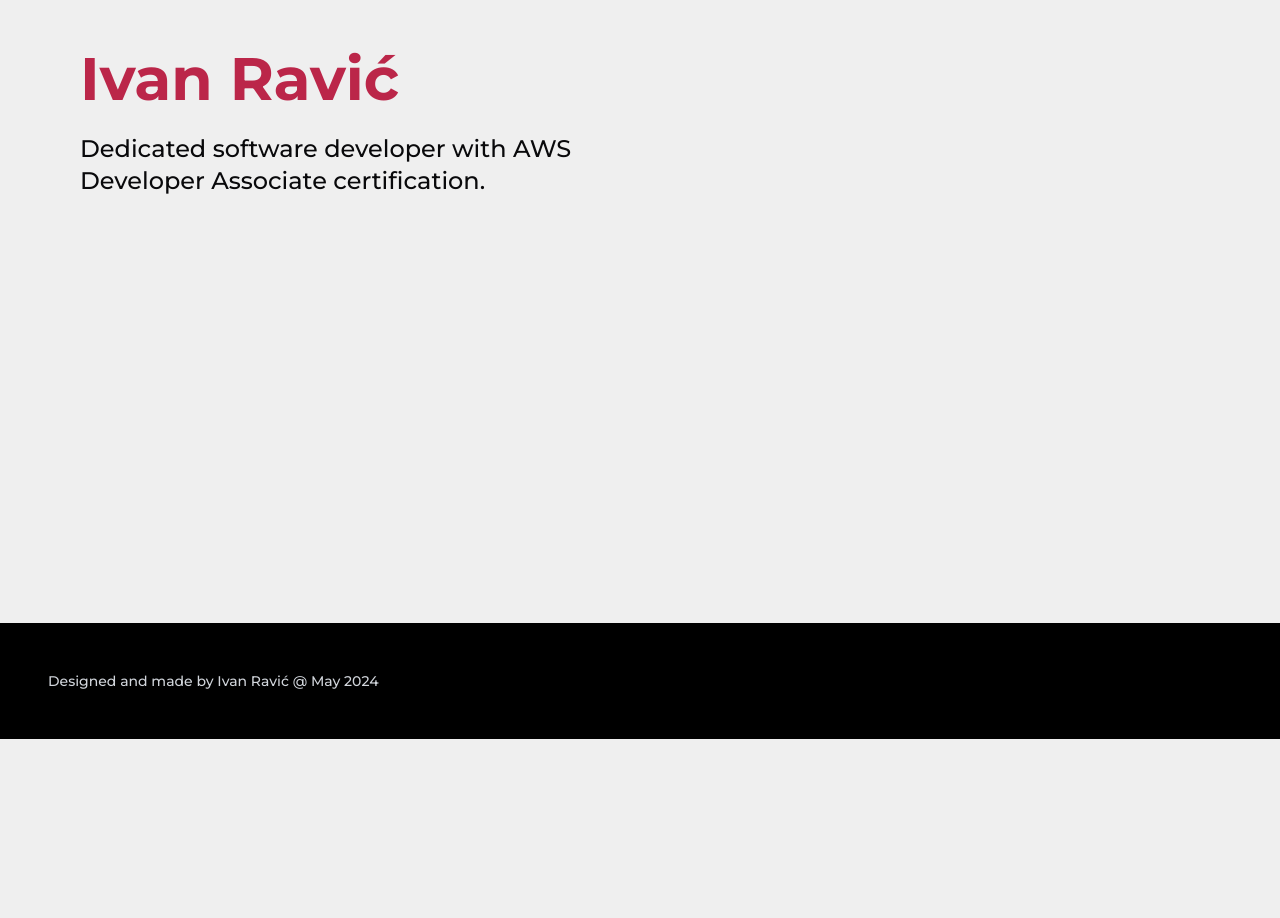
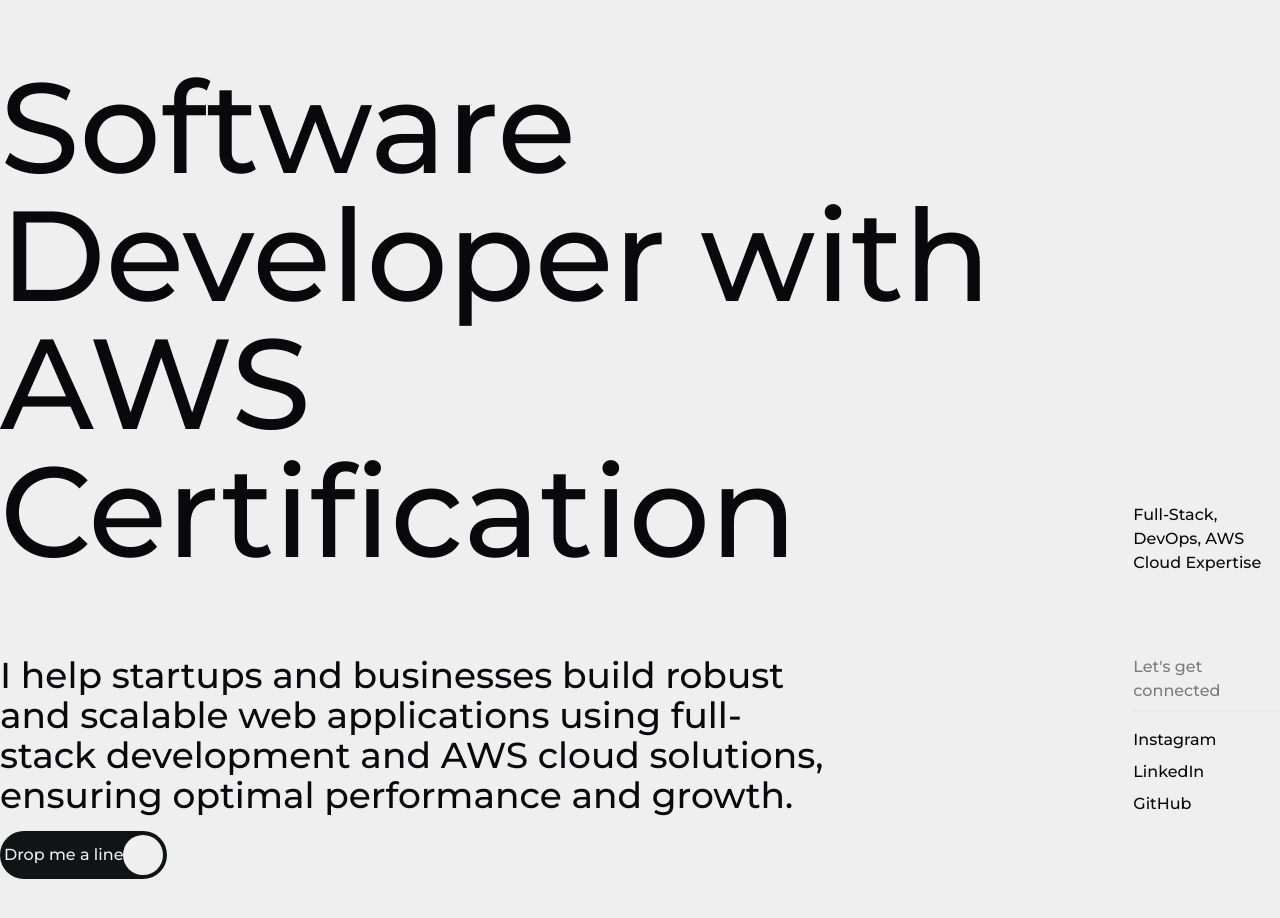
Before and after one commit to IvanRavic88/portfolio_nextjs_docker, a Next.js app: page / in a window 1280 px wide. Shown: the part 240-1158 px from the top of the page. Before the commit the page ends 979 px from the top, so only its background shows below. Built offline with nearby package versions, Linux system fonts and the light colour scheme.

Commit message:
feat(home): initiate construction phase of Home component

```diff
--- a/src/app/globals.css
+++ b/src/app/globals.css
@@ -65,26 +65,31 @@
     --ring: 240 4.9% 83.9%;
   }
 }
-.animated-underline {
+
+.text-link-animation {
   position: relative;
   display: inline-block;
+  color: inherit; /* Ensure text color is inherited */
+  text-decoration: none; /* Remove default underline */
 }
 
-.animated-underline::after {
+.text-link-animation::before {
   content: "";
   position: absolute;
-  width: 0;
-  height: 0.5px; /* Thickness of the underline */
-  bottom: -1px; /* Distance of the underline from the text */
+  bottom: 0.1em; /* Distance of the underline from the text */
   left: 0;
+  width: 100%;
+  height: 1px; /* Thickness of the underline */
+  z-index: 2;
+  will-change: transform, color;
+  transform: scaleX(0);
+  transform-origin: 100% 50%;
+  transition: transform 0.35s cubic-bezier(0.25, 0.46, 0.45, 0.94);
   background-color: currentColor; /* Use the text color for the underline */
-  visibility: hidden;
-  transition: all 0.3s ease-in-out;
 }
 
-.animated-underline:hover::after {
-  visibility: visible;
-  width: 100%;
+.text-link-animation:hover::before {
+  transform: scaleX(1);
 }
 
 @layer base {
--- a/src/app/layout.tsx
+++ b/src/app/layout.tsx
@@ -33,7 +33,7 @@
           <HeaderMobile />
 
           {children}
-          <Footer />
+          {/* <Footer /> */}
         </Providers>
       </body>
     </html>
--- a/src/app/page.tsx
+++ b/src/app/page.tsx
@@ -1,27 +1,82 @@
-"use client";
-
-import { motion } from "framer-motion";
-
 export default function Home() {
   return (
     <>
-      <main>
-        <section className="bg-cover bg-no-repeat h-screen relative md:bg-center bg-right">
-          <motion.div
-            initial={{ y: -100, opacity: 0 }}
-            animate={{ x: 0, opacity: 1 }}
-            transition={{ ease: "easeInOut", duration: 2 }}
-            className="flex flex-col items-start justify-center h-screen p-10 md:p-20 space-y-6"
-          >
-            <h1 className="text-6xl font-bold text-left text-custom-red">
-              Ivan Ravić
-            </h1>
-
-            <p className="text-2xl text-left max-w-xl">
-              Dedicated software developer with{" "}
-              <span className="">AWS Developer Associate certification.</span>
-            </p>
-          </motion.div>
+      <main className="flex-grow ">
+        <section className="bg-cover bg-no-repeat h-screen relative md:bg-center bg-right min-h-screen flex">
+          <div className="wrapper pt-60 pb-28 2xl:max-w-7xl m-auto">
+            <div className="hero_top grid items-end mb-20 grid-cols-12 gap-20">
+              <div className="hero-title col-span-10">
+                <h1 className="text-9xl">
+                  <span className="hidden">Ivan Ravic</span>
+                  <span>Software Developer with AWS Certification</span>
+                </h1>
+              </div>
+              <div className="hero-sub col-span-2 mt-[-2.7rem] max-w-56">
+                <p>Full-Stack, DevOps, AWS Cloud Expertise</p>
+              </div>
+            </div>
+            <div className="hero_bottom grid gap-20 grid-cols-12">
+              <div className="hero_text  col-span-8">
+                <p className="text-4xl mb-4  ">
+                  I help startups and businesses build robust and scalable web
+                  applications using full-stack development and AWS cloud
+                  solutions, ensuring optimal performance and growth.
+                </p>
+                <a
+                  href="mailto:ravic.ivan88@gmail.com"
+                  className="max-w-48 inline-flex items-center p-1 bg-custom-dark text-custom-light rounded-full"
+                >
+                  <span>Drop me a line</span>
+                  <div className="button_icon relative flex justify-center items-center w-10 h-10 rounded-full">
+                    <div className="button_icon_bg absolute w-full h-full rounded-full scale-25 bg-custom-light"></div>
+                    <svg
+                      className="w-6 h-6 opacity-0 mix-blend-difference"
+                      fill="none"
+                      xmlns="http://www.w3.org/2000/svg"
+                      viewBox="0 0 24 24"
+                    >
+                      <path
+                        d="m7.012 18.069 9.702-9.702v7.298l1.499.028-.014-8.81-1.132-1.132-8.81-.014.028 1.499h7.298L5.88 16.937l1.131 1.132Z"
+                        fill="currentColor"
+                      ></path>
+                    </svg>
+                  </div>
+                </a>
+              </div>
+              <ul className="hero-social list-none col-span-2 col-start-11">
+                <li className="pb-2 border-b-[1px] opacity-50 mb-4">
+                  <span>Let&apos;s get connected</span>
+                </li>
+                <li className="mb-2">
+                  <a
+                    href="https://www.instagram.com/ivan_ravic_88/"
+                    target="_blank"
+                    className="text-link-animation"
+                  >
+                    Instagram
+                  </a>
+                </li>
+                <li className="mb-2">
+                  <a
+                    href="https://linkedin.com/in/ivan-ravić-b3aa36143"
+                    target="_blank"
+                    className="text-link-animation"
+                  >
+                    LinkedIn
+                  </a>
+                </li>
+                <li>
+                  <a
+                    href="https://github.com/IvanRavic88?tab=repositories"
+                    target="_blank"
+                    className="text-link-animation"
+                  >
+                    GitHub
+                  </a>
+                </li>
+              </ul>
+            </div>
+          </div>
         </section>
       </main>
     </>
--- a/src/components/header-mobile.tsx
+++ b/src/components/header-mobile.tsx
@@ -10,7 +10,7 @@
 import { Icon } from "@iconify/react";
 import { motion, useCycle } from "framer-motion";
 import { useTheme } from "next-themes";
-import { set } from "react-hook-form";
+
 import ThemeSwitch from "./ThemeSwitch";
 
 type MenuItemWithSubMenuProps = {
--- a/src/components/navigation-menu-shadcn.tsx
+++ b/src/components/navigation-menu-shadcn.tsx
@@ -20,7 +20,7 @@
     <NavigationMenu>
       <NavigationMenuList>
         <NavigationMenuItem>
-          <NavigationMenuTrigger className={` animated-underline`}>
+          <NavigationMenuTrigger className={` text-link-animation`}>
             Projects
           </NavigationMenuTrigger>
           <NavigationMenuContent className="">
@@ -55,7 +55,7 @@
         </NavigationMenuItem>
 
         <NavigationMenuItem>
-          <NavigationMenuTrigger className={` animated-underline`}>
+          <NavigationMenuTrigger className={` text-link-animation`}>
             Contact
           </NavigationMenuTrigger>
           <NavigationMenuContent>
@@ -69,7 +69,7 @@
         <NavigationMenuItem>
           <Link href="/about" legacyBehavior passHref>
             <NavigationMenuLink
-              className={` animated-underline hover:text-custom-red ${navigationMenuTriggerStyle()}`}
+              className={` text-link-animation hover:text-custom-red ${navigationMenuTriggerStyle()}`}
             >
               About
             </NavigationMenuLink>
@@ -78,7 +78,7 @@
         <NavigationMenuItem>
           <Link href="/Ivan_Ravić_Resume_21_5_2024.pdf" legacyBehavior passHref>
             <NavigationMenuLink
-              className={`bg-inherit} animated-underline hover:bg-inherit hover:text-custom-red ${navigationMenuTriggerStyle()}`}
+              className={`bg-inherit} text-link-animation hover:bg-inherit hover:text-custom-red ${navigationMenuTriggerStyle()}`}
               target="_blank"
             >
               Resume
@@ -92,7 +92,7 @@
             passHref
           >
             <NavigationMenuLink
-              className={`bg-inherit  animated-underline hover:bg-inherit hover:text-custom-red ${navigationMenuTriggerStyle()}`}
+              className={`bg-inherit  text-link-animation hover:bg-inherit hover:text-custom-red ${navigationMenuTriggerStyle()}`}
               target="_blank"
             >
               My AWS Certificate
```
